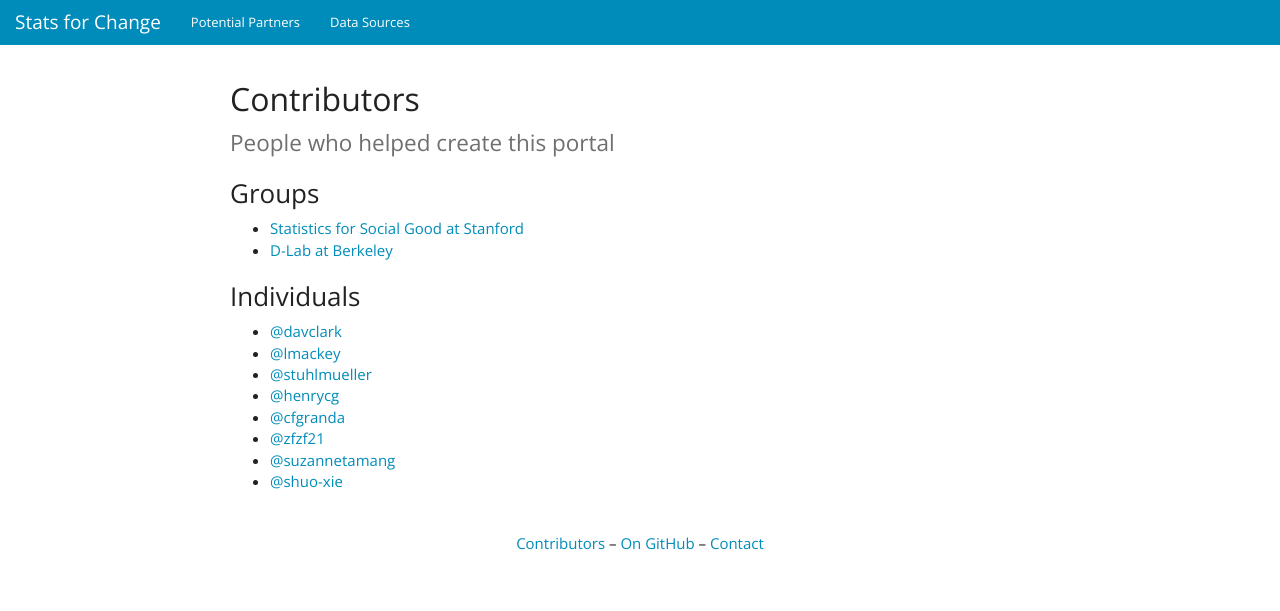
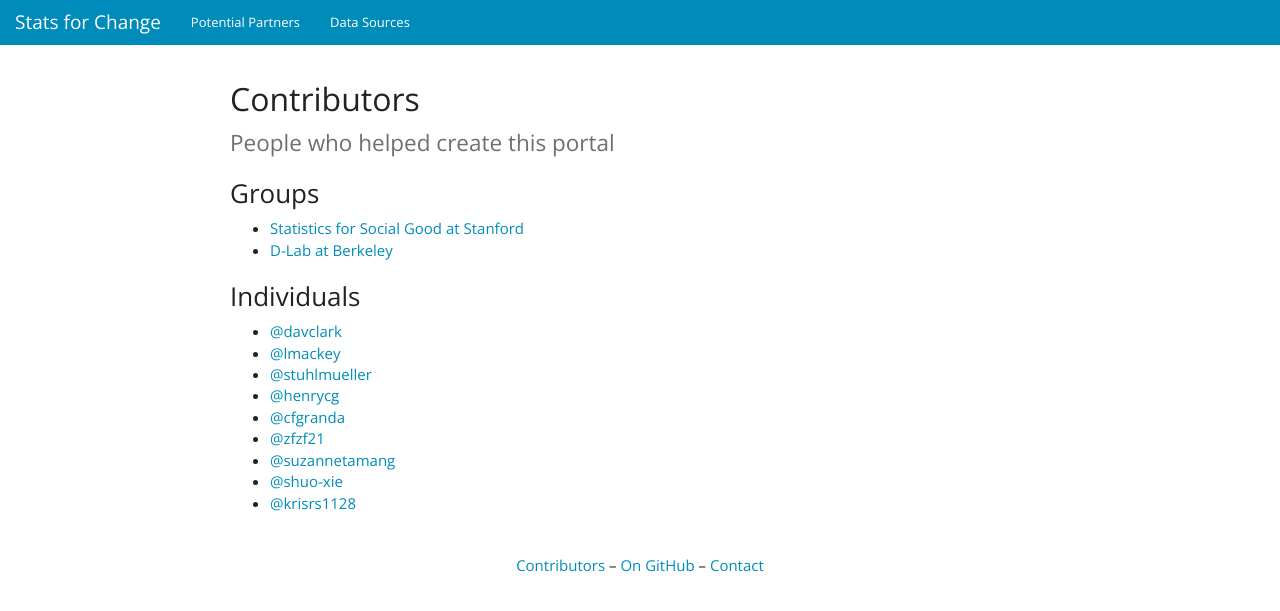
Before and after one commit to stats-for-change/stats-for-change.github.io, a Jekyll site: the page built from contributors.md, in a window 1280 px wide. Shown: the top 611 px of the page. Built offline with Jekyll 4.4.1, drawn with Linux system fonts in a browser that asks for light colours; nearby versions of some CDN libraries; Markdown is read by kramdown in place of the engine named in the settings.

Commit message:
Update contributors.md

```diff
--- a/contributors.md
+++ b/contributors.md
@@ -22,3 +22,4 @@ Contributors
 - [@zfzf21](https://github.com/zfzf21)
 - [@suzannetamang](https://github.com/suzannetamang)
 - [@shuo-xie](https://github.com/shuo-xie)
+- [@krisrs1128](https://github.com/krisrs1128)
```
